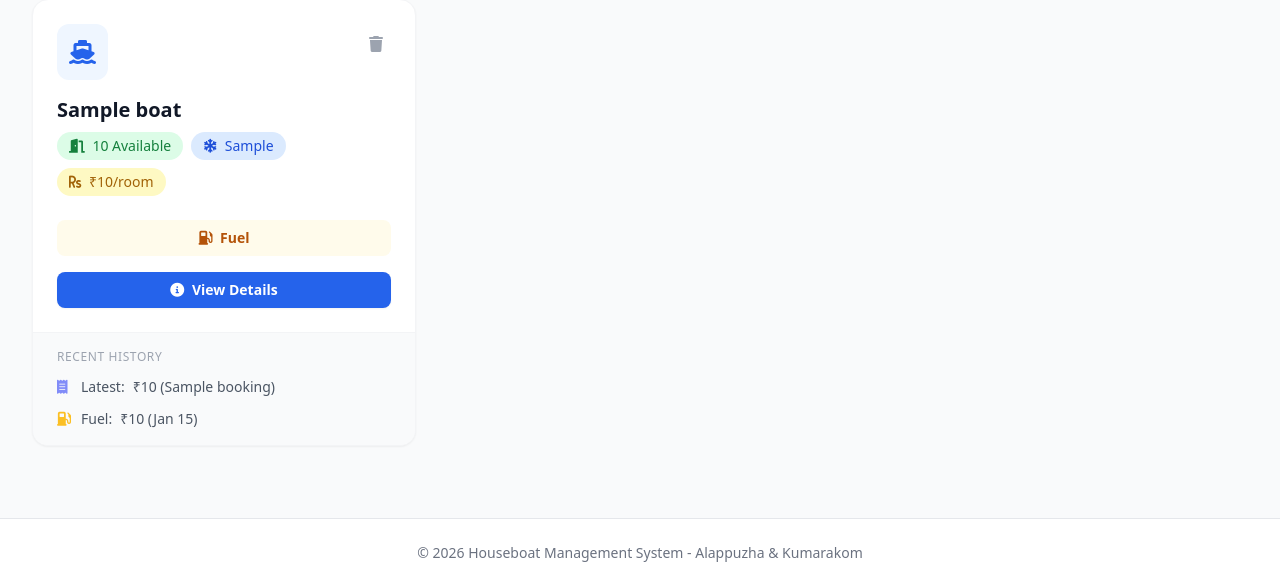
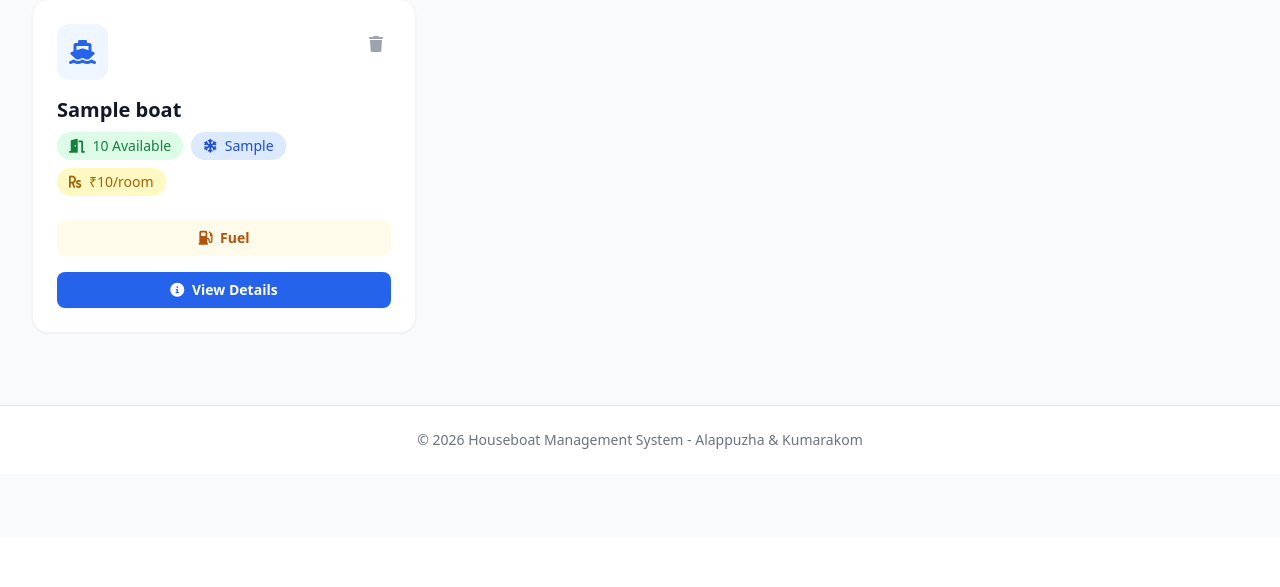
Before and after one commit to Amal-24/BackWaters, a Flask app: page / in a window 1280 px wide. Shown: the part 263-850 px from the top of the page. After the commit the page ends 712 px from the top, so only its background shows below. Run offline with Flask 3, Linux system fonts and the light colour scheme; the visitor is signed in with stand-in values (Sample User, id 1); a database or web service that is not in the repository returns one stand-in record (values such as "Sample title"); some libraries are stand-ins or nearby versions.

Commit message:
design changes

```diff
--- a/templates/index.html
+++ b/templates/index.html
@@ -91,33 +91,6 @@
                    class="block w-full px-4 py-2 bg-blue-600 text-white text-sm font-semibold rounded-lg hover:bg-blue-700 transition text-center shadow-sm">
                     <i class="fas fa-info-circle mr-1"></i> View Details
                 </a>
-            </div>
-
-            <div class="bg-gray-50 px-6 py-4 border-t border-gray-100">
-                <div class="flex justify-between text-xs font-medium text-gray-400 uppercase tracking-wider mb-3">
-                    <span>Recent History</span>
-                </div>
-                <div class="space-y-3">
-                    {% if boat.bookings %}
-                        <div class="flex items-center text-sm text-gray-600">
-                            <i class="fas fa-receipt w-6 text-indigo-400"></i>
-                            <span class="font-medium">Latest:</span>
-                            <span class="ml-2">₹{{ "{:,.0f}".format(boat.bookings[-1].revenue) }} ({{ boat.bookings[-1].guest_name }})</span>
-                        </div>
-                    {% else %}
-                        <div class="text-sm text-gray-400 italic">No bookings yet</div>
-                    {% endif %}
-
-                    {% if boat.fuel_expenses %}
-                        <div class="flex items-center text-sm text-gray-600">
-                            <i class="fas fa-gas-pump w-6 text-amber-400"></i>
-                            <span class="font-medium">Fuel:</span>
-                            <span class="ml-2">₹{{ "{:,.0f}".format(boat.fuel_expenses[-1].amount) }} ({{ boat.fuel_expenses[-1].date.strftime('%b %d') }})</span>
-                        </div>
-                    {% else %}
-                        <div class="text-sm text-gray-400 italic">No fuel records</div>
-                    {% endif %}
-                </div>
             </div>
         </div>
         {% endfor %}
```
